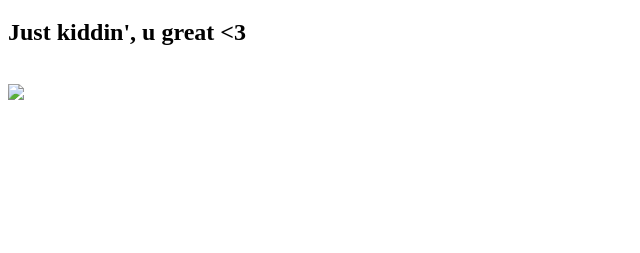
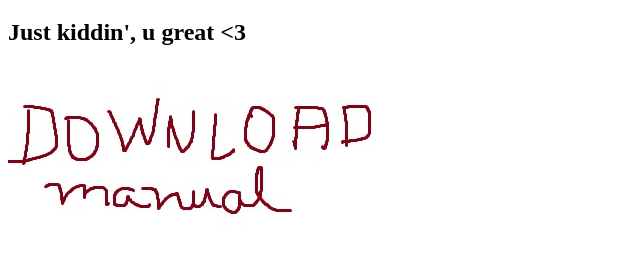
Before and after one commit to rleasethekraken/WashingMachine, a plain HTML site: page downloadPage.html in a window 1280 px wide. Shown: the part 61-314 px from the top of the page, without its empty margins (0-640 px from the left). Drawn offline with Linux system fonts and the light colour scheme; the site is published under a folder, as on GitHub Pages, so addresses that start at the root find nothing.

Commit message:
Update downloadPage.html

```diff
--- a/downloadPage.html
+++ b/downloadPage.html
@@ -10,6 +10,6 @@
     <a href="/index.html"><h1>Washing machine stuffs </h1></a>
     <h2> Just kiddin', u great <3 </h2>
     <br>
-    <a href="/assets/WW5000J_BEST_DC68-03779A-01_EN.pdf"><img src="/assets/downloadButton.jpg"></a>
+    <a href="assets/WW5000J_BEST_DC68-03779A-01_EN.pdf"><img src="assets/downloadButton.jpg"></a>
 </body>
 </html>
```
